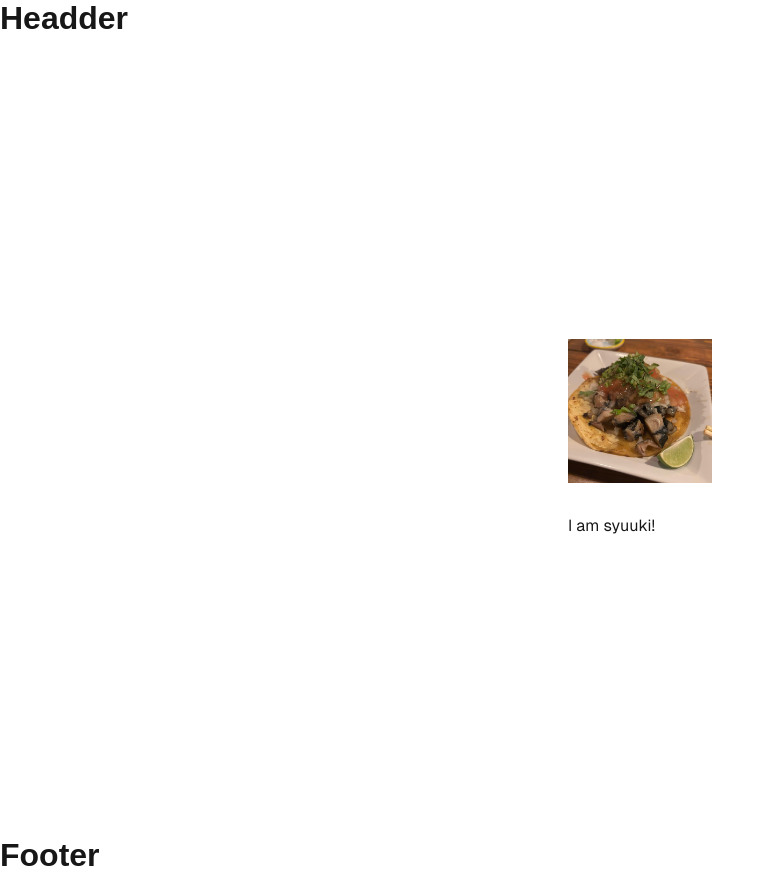
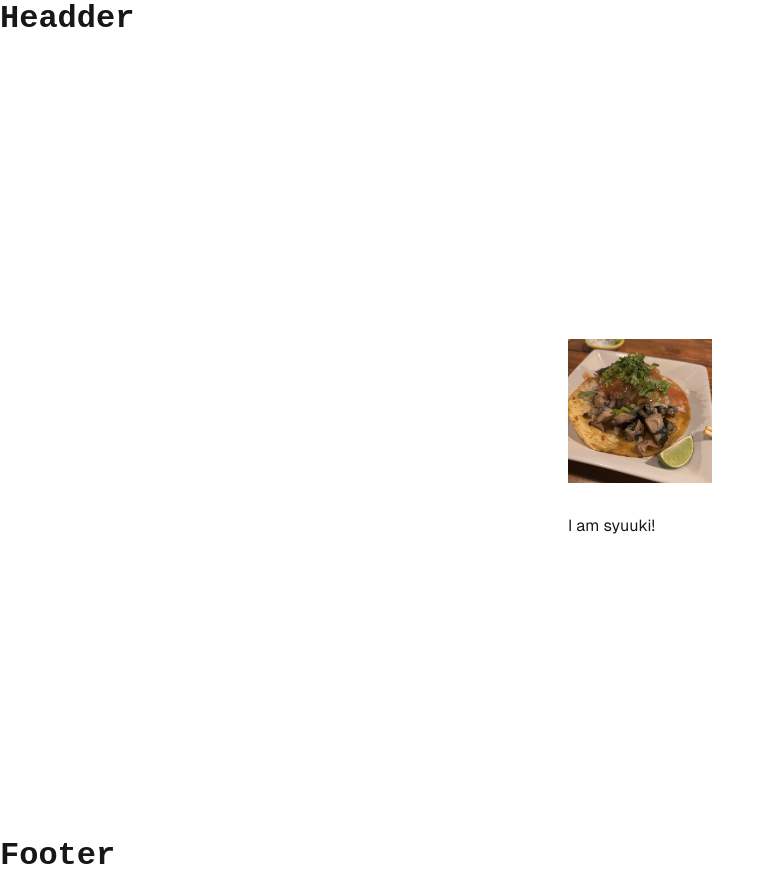
Before and after one commit to syuuki0927/nextjs-blog, a Next.js app: page / in a window 1280 px wide. Shown: the whole page, without its empty margins (0-773 px from the left). Built offline with nearby package versions, Linux system fonts and the light colour scheme.

Commit message:
styleの適用

```diff
--- /dev/null
+++ b/src/components/layout.module.css
@@ -0,0 +1,3 @@
+.header1 {
+    font-family: 'Courier New', Courier, monospace;
+}
--- a/src/components/layout.tsx
+++ b/src/components/layout.tsx
@@ -1,11 +1,12 @@
 import React from "react";
+import styles from "./layout.module.css";
 
 const Layout = ({ children }: { children: React.ReactNode }) => {
   return (
     <>
-      <h1>Headder</h1>
+      <h1 className={styles.header1}>Headder</h1>
       {children}
-      <h1>Footer</h1>
+      <h1 className={styles.header1}>Footer</h1>
     </>
   );
 };
```
